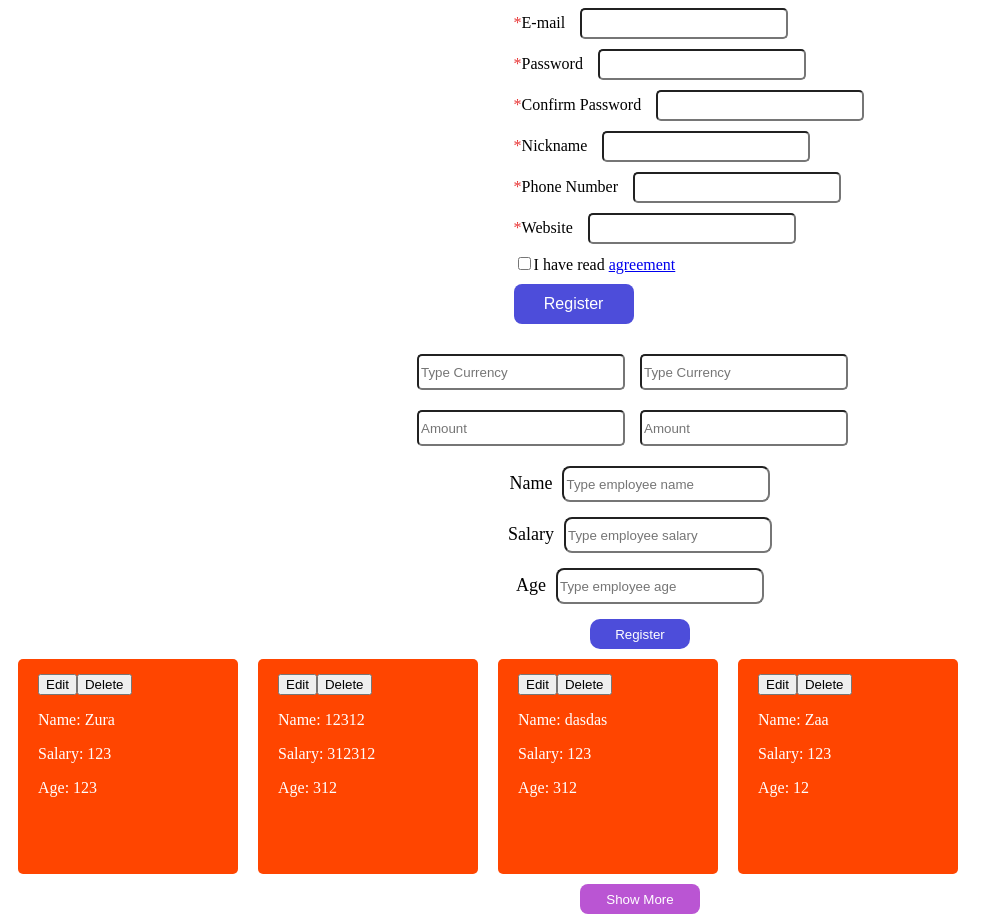
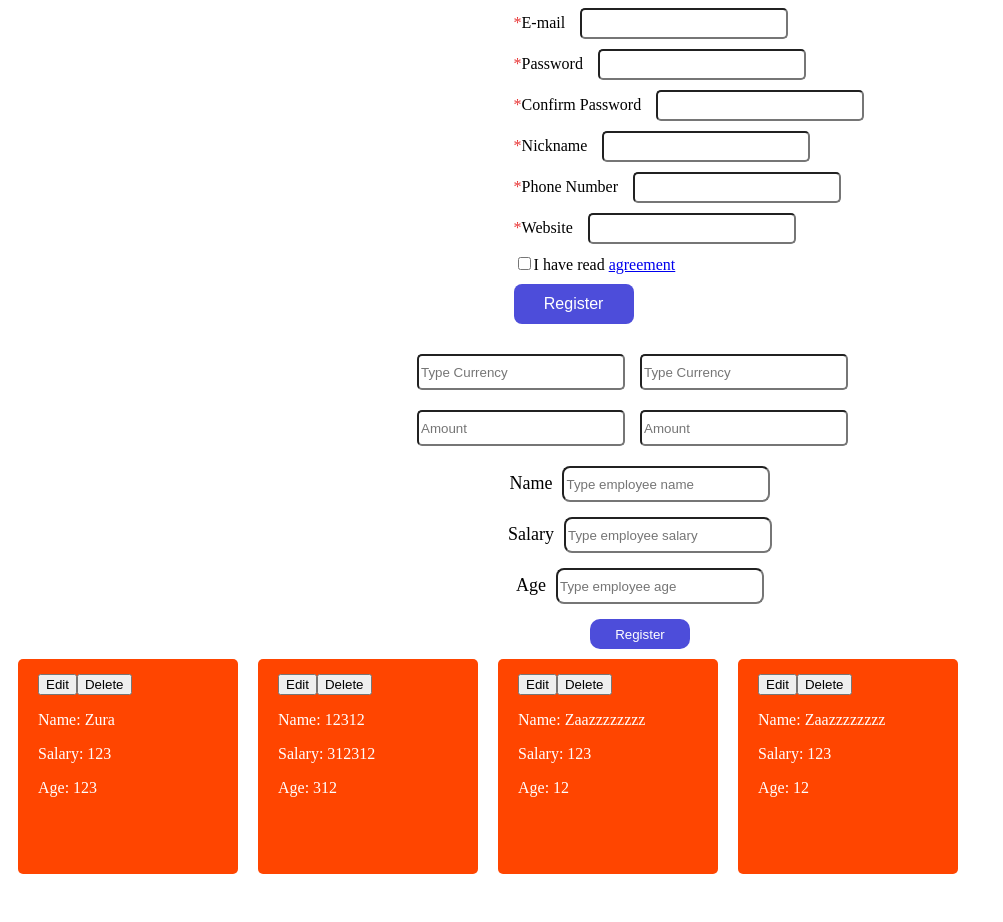
Before and after one commit to zura-japoshvili/Angular-Practice, an Angular app: page / in a window 1280 px wide. Shown: the whole page, without its empty margins (0-1003 px from the left). After the commit the page ends 892 px from the top, so only its background shows below. Built offline with nearby package versions, Linux system fonts and the light colour scheme; data requests are answered from the project's data file.

Commit message:
fixed few bug in task-6 - HTTP crud

```diff
--- a/db.json
+++ b/db.json
@@ -13,19 +13,13 @@
       "id": 5
     },
     {
-      "name": "dasdas",
-      "salary": 123,
-      "age": 312,
-      "id": 7
-    },
-    {
-      "name": "Zaa",
+      "name": "Zaazzzzzzzz",
       "salary": 123,
       "age": 12,
       "id": 8
     },
     {
-      "name": "Zaa",
+      "name": "Zaazzzzzzzz",
       "salary": 123,
       "age": 12,
       "id": 9
--- a/src/app/employee-register/employee-register.component.ts
+++ b/src/app/employee-register/employee-register.component.ts
@@ -35,20 +35,20 @@ export class EmployeeRegisterComponent implements OnInit {
     this.myService.showEmployees().pipe(
       tap((data) =>  {
 
-        if(data.length > this.pages &&  !this.moreIsActive){
-          console.log(1)
+        if(data.length - 1 > this.pages &&  !this.moreIsActive){
+          console.log(data.length, this.pages);
           this.showMore = true;
           this.employees = data.filter((value, index) => index <= this.pages);
         }else if(data.length > this.pages && this.moreIsActive){
-          if (data.length > (this.pages + 4) ){
-            console.log(2);
+          this.pages += 4;
+          console.log(data.length, this.pages);
+          if (data.length - 1 > this.pages ){
             this.showMore = true;
-            this.pages += 4;
             this.employees = data.filter((value, index) => index <= this.pages);
           }else {
             console.log(3)
             this.showMore = false;
-            this.pages = this.employees.length;
+            this.pages = data.length - 1;
             this.employees = data.filter((value, index) => index <= this.pages);
           }
         }
```
